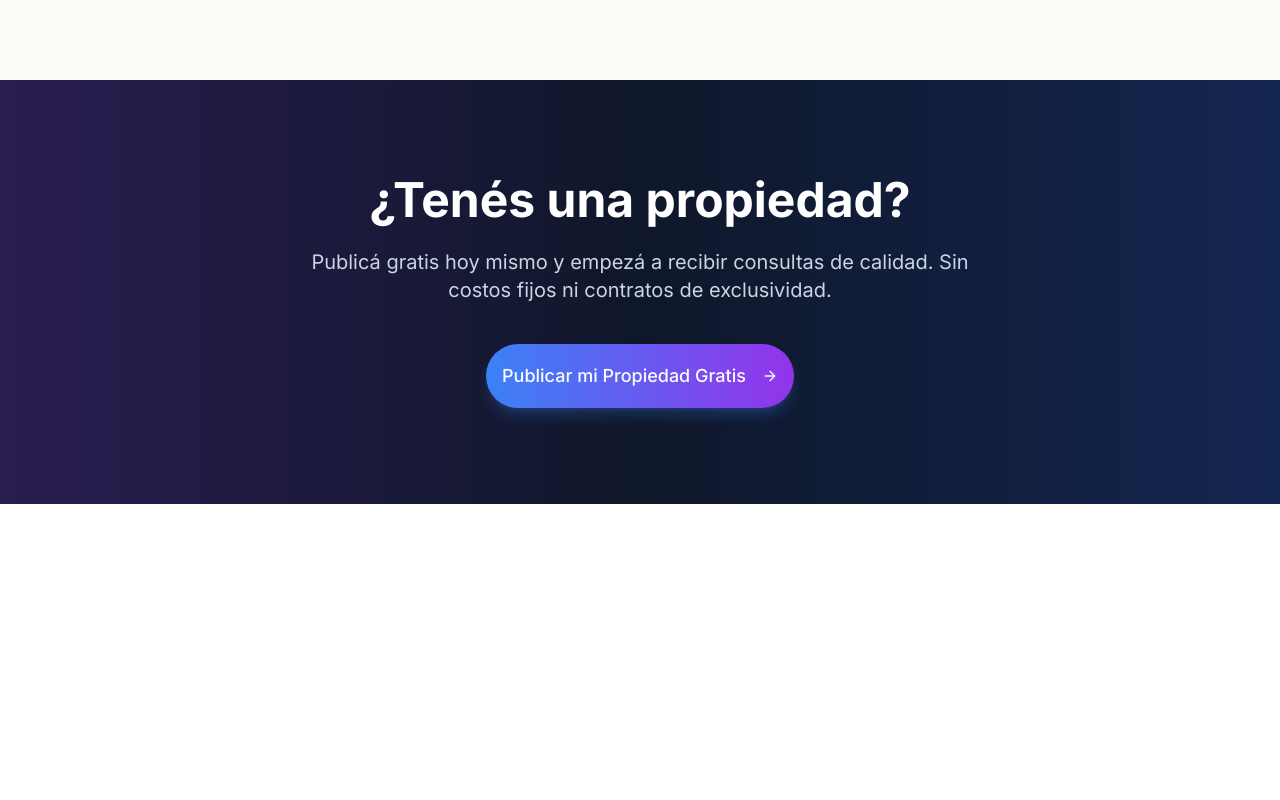
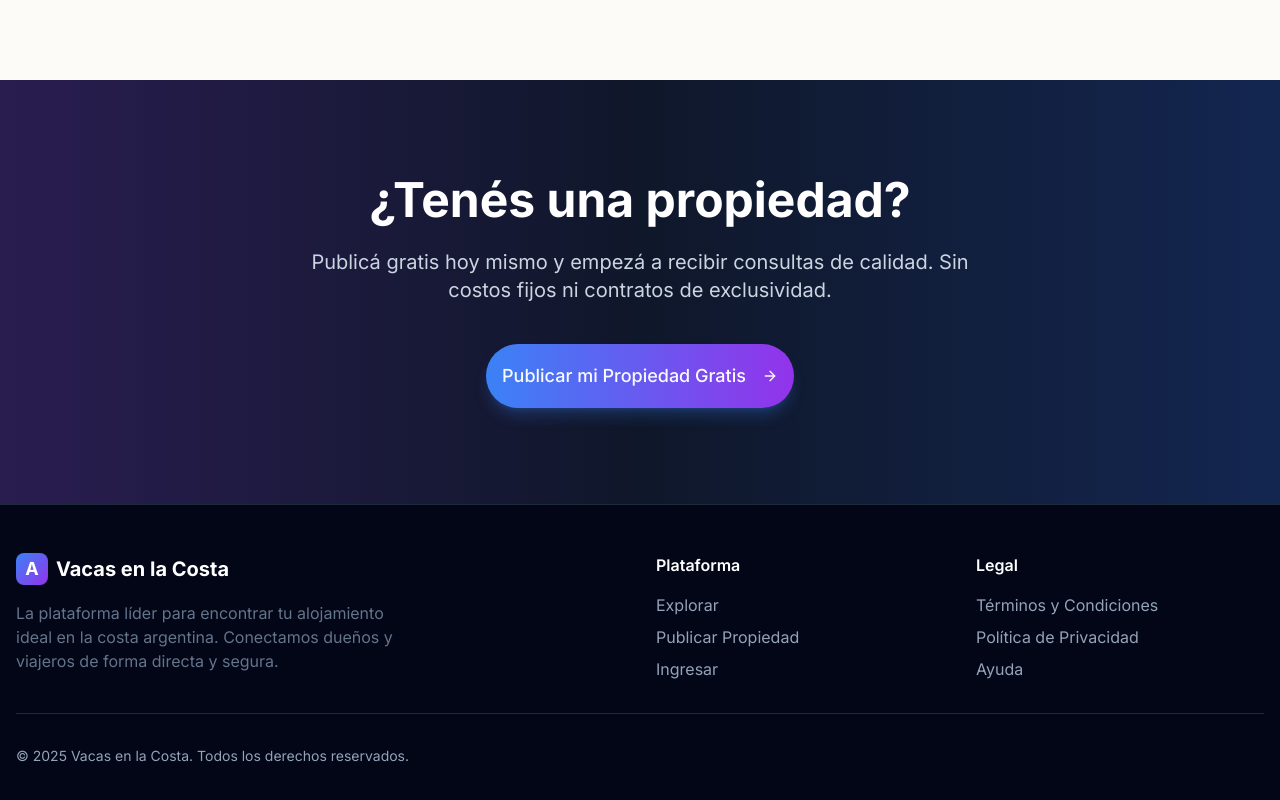
Before and after one commit to CortxAgency/vacasenlacostatest, a Next.js app: page / in a window 1280 px wide. Shown: the part 1443-2243 px from the top of the page. Before the commit the page ends 1947 px from the top, so only its background shows below. Built offline with nearby package versions, Linux system fonts and the light colour scheme; no server answers.

Commit message:
feat: add footer to homepage

```diff
--- a/app/page.tsx
+++ b/app/page.tsx
@@ -203,6 +203,45 @@ export default function HomePage() {
           </Link>
         </div>
       </section>
+
+      {/* Footer */}
+      <footer className="bg-slate-950 text-slate-400 py-12 border-t border-slate-800">
+        <div className="container px-4">
+          <div className="grid md:grid-cols-4 gap-8 mb-8">
+            <div className="col-span-1 md:col-span-2">
+              <div className="flex items-center gap-2 mb-4 text-white">
+                <div className="h-8 w-8 bg-gradient-to-br from-blue-500 to-purple-600 rounded-lg flex items-center justify-center font-bold text-lg">A</div>
+                <span className="text-xl font-bold">Vacas en la Costa</span>
+              </div>
+              <p className="max-w-sm text-slate-500">
+                La plataforma líder para encontrar tu alojamiento ideal en la costa argentina. Conectamos dueños y viajeros de forma directa y segura.
+              </p>
+            </div>
+            <div>
+              <h4 className="text-white font-semibold mb-4">Plataforma</h4>
+              <ul className="space-y-2">
+                <li><Link href="/search" className="hover:text-white transition-colors">Explorar</Link></li>
+                <li><Link href="/publish" className="hover:text-white transition-colors">Publicar Propiedad</Link></li>
+                <li><Link href="/login" className="hover:text-white transition-colors">Ingresar</Link></li>
+              </ul>
+            </div>
+            <div>
+              <h4 className="text-white font-semibold mb-4">Legal</h4>
+              <ul className="space-y-2">
+                <li><Link href="#" className="hover:text-white transition-colors">Términos y Condiciones</Link></li>
+                <li><Link href="#" className="hover:text-white transition-colors">Política de Privacidad</Link></li>
+                <li><Link href="#" className="hover:text-white transition-colors">Ayuda</Link></li>
+              </ul>
+            </div>
+          </div>
+          <div className="pt-8 border-t border-slate-800 flex flex-col md:flex-row justify-between items-center gap-4 text-sm">
+            <p>© {new Date().getFullYear()} Vacas en la Costa. Todos los derechos reservados.</p>
+            <div className="flex gap-4">
+              {/* Social links placeholder */}
+            </div>
+          </div>
+        </div>
+      </footer>
     </div>
   )
 }
```
